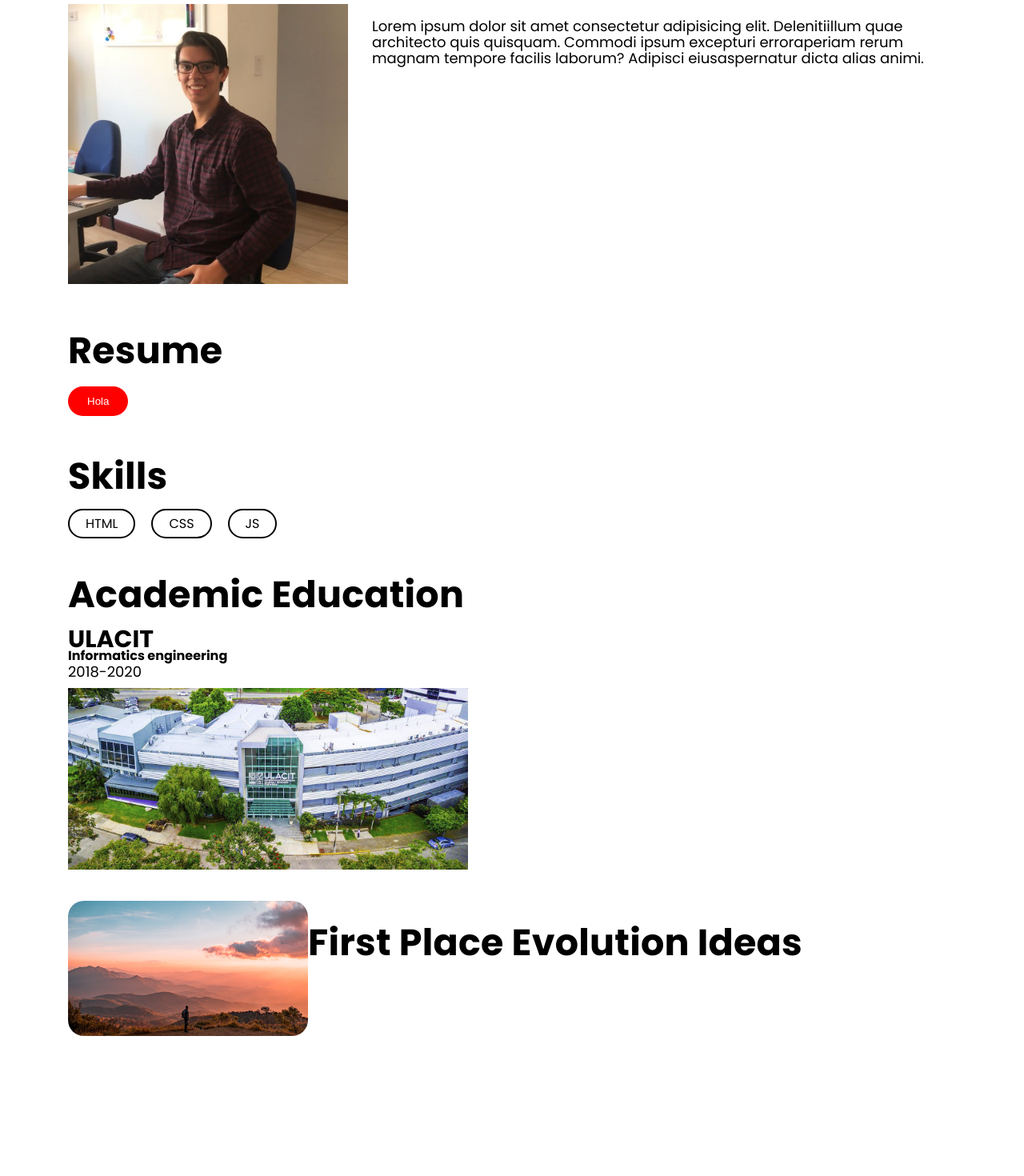
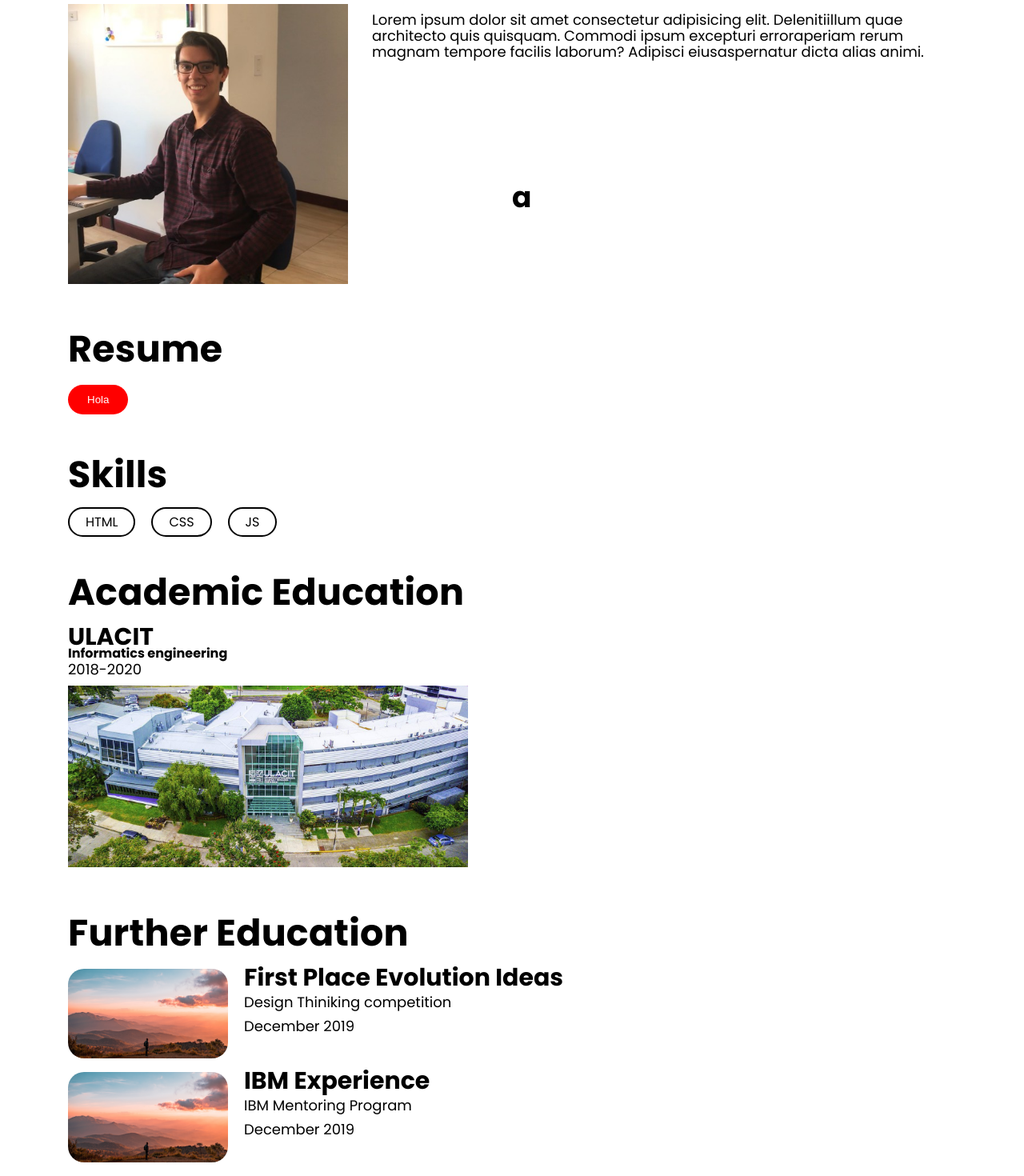
Before and after one commit to robertram/old-portfolio, a Next.js app: page /about in a window 1280 px wide. Shown: the part 205-1675 px from the top of the page at 80% size. Before the commit the page ends 1509 px from the top, so only its background shows below. Built offline with nearby package versions, Linux system fonts and the light colour scheme; no server answers.

Commit message:
P-104: FurtherEducation Card modal

```diff
--- a/src/component/CardTextImage/cardTextImage_component.scss
+++ b/src/component/CardTextImage/cardTextImage_component.scss
@@ -1,12 +1,49 @@
 @import "src/styles/main_styles.scss";
 
 .CardTextImage {
-  display: flex;
+  display: block;
+  cursor: pointer;
+  margin-bottom: 10px;
+  @include sm {
+    display: flex;
+  }
   &__imageContainer {
-    width: 300px;
+    width: 100%;
+    margin-right: 20px;
+    @include sm {
+      width: 200px;
+    }
     img {
       width: 100%;
       border-radius: 20px;
     }
   }
+  &__title {
+    margin-top: 0;
+  }
+
+  &__modalBackgroundOpen {
+    position: fixed;
+    z-index: 3;
+    top: 0;
+    left: 0;
+    background-color: $black;
+    opacity: 0.3;
+    height: 100%;
+    width: 100%;
+  }
+
+  &__modalBackgroundClosed {
+    display: none;
+  }
+
+  &__modal {
+    width: 200px;
+    height: 200px;
+    background-color: $white;
+    opacity: 1;
+    position: absolute;
+    top: 50%;
+    left: 50%;
+  }
 }
--- a/src/component/CardTextImage/cardTextImage_component.tsx
+++ b/src/component/CardTextImage/cardTextImage_component.tsx
@@ -1,20 +1,44 @@
-import React from "react";
+import React, { useState } from "react";
+import Link from "next/link";
 import "./cardTextImage_component.scss";
 
 type TProps = {
   image: string;
   title: string;
-  link: string;
+  url: string;
+  description: string;
+  date: string;
 };
 
-const CardTextImage = ({ image, title }: TProps) => {
+const CardTextImage = ({ image, title, url, description, date }: TProps) => {
+  const [openModal, setOpenModal] = useState(false);
   return (
-    <div className="CardTextImage">
+    <div
+      className="CardTextImage"
+      onClick={() => {
+        console.log("card");
+        if (openModal) {
+          setOpenModal(!openModal);
+        }
+        setOpenModal(!openModal);
+      }}
+    >
       <div className="CardTextImage__imageContainer">
         <img src={image} alt="Card Image" className="" />
       </div>
       <div className="CardTextImage__textContainer">
-        <h2 className="title">{title}</h2>
+        <p className="subtitle CardTextImage__title">{title}</p>
+        <p className="body-regular">{description}</p>
+        <p className="body-regular">{date}</p>
+      </div>
+      <div
+        onClick={() => setOpenModal(true)}
+        className={`CardTextImage__modalBackground${
+          openModal ? "Open" : "Closed"
+        }`}
+      />
+      <div className="CardTextImage__modal">
+        <h1>a</h1>
       </div>
     </div>
   );
--- a/src/component/Header/header_component.scss
+++ b/src/component/Header/header_component.scss
@@ -6,7 +6,7 @@
   height: 100px;
   position: fixed;
   width: 100%;
-  z-index: 100;
+  z-index: 2;
   right: 0;
   left: 0;
   box-shadow: rgba(0, 0, 0, 0.04) 0px 3px 5px;
--- a/src/modules/About/FurtherEducation/furtherEducation_component.scss
+++ b/src/modules/About/FurtherEducation/furtherEducation_component.scss
@@ -1,4 +1,6 @@
 @import "src/styles/main_styles.scss";
 
 .FurtherEducation {
+  &__cardsContainer {
+  }
 }
--- a/src/modules/About/FurtherEducation/furtherEducation_component.tsx
+++ b/src/modules/About/FurtherEducation/furtherEducation_component.tsx
@@ -1,16 +1,43 @@
 import CardTextImage from "@/src/component/CardTextImage/cardTextImage_component";
 import React from "react";
 import "./furtherEducation_component.scss";
+
+const FurtherEducationItems = [
+  {
+    image: "assets/home/HomeCard1.jpg",
+    title: "First Place Evolution Ideas",
+    description: "Design Thiniking competition",
+    date: "December 2019",
+    url: "/",
+  },
+  {
+    image: "assets/home/HomeCard1.jpg",
+    title: "IBM Experience",
+    description: "IBM Mentoring Program",
+    date: "December 2019",
+    url: "/",
+  },
+];
 
 const FurtherEducation = () => {
   return (
     <div className="FurtherEducation section">
       <div className="grid">
         <div className="col-desk-12 col-mob-4">
-          <CardTextImage
-            image="assets/home/HomeCard1.jpg"
-            title="First Place Evolution Ideas"
-          />
+          <h1 className="title">Further Education</h1>
+          <div className="FurtherEducation__cardsContainer">
+            {FurtherEducationItems.map((item, index) => (
+              <div key={index}>
+                <CardTextImage
+                  image={item.image}
+                  title={item.title}
+                  description={item.description}
+                  date={item.date}
+                  url={item.url}
+                />
+              </div>
+            ))}
+          </div>
         </div>
       </div>
     </div>
--- a/src/modules/About/about_component.scss
+++ b/src/modules/About/about_component.scss
@@ -6,6 +6,7 @@
 
   &__body {
     padding-top: 120px;
+    margin-bottom: 20px;
   }
 
   &__photo {
--- a/src/styles/global.scss
+++ b/src/styles/global.scss
@@ -4,10 +4,13 @@ body {
   padding: 0;
   margin: 0;
   font-family: "Poppins", sans-serif;
-  line-height: 1.6;
   font-size: 18px;
 }
 
 * {
   box-sizing: border-box;
 }
+
+p {
+  margin: 10px 0;
+}
```
